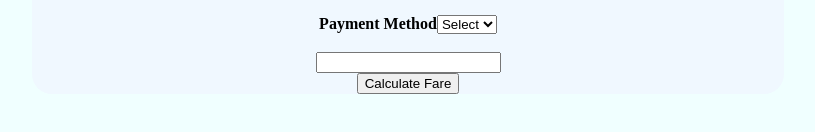
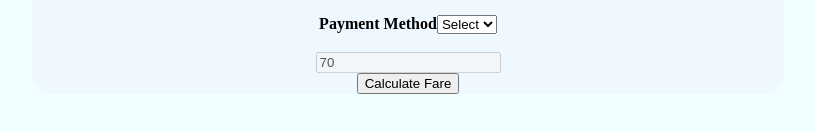
Before and after one commit to savan-jft/Project-DelhiMetro_FairCalculation, a plain HTML site: page index.html in a window 1280 px wide. Both pictures are taken after a click on the button "Calculate Fare". Shown: the part 320-452 px from the top of the page, without its empty margins (232-1047 px from the left). Drawn offline with Linux system fonts and the light colour scheme.

Commit message:
modified fare

```diff
--- a/calculateFare.js
+++ b/calculateFare.js
@@ -2,9 +2,9 @@ function dropDown(){
     var stationList = ['A','B','C','D','E','F','G','H','I','J','K','L','M','N','O','P','Q','R','S','T','U','V','W','X','Y','Z'];
     for(let i=0;i<=stationList.length-1;i++)
     {
-    document.getElementById('sourceStation').innerHTML+=`<option value=${i+1}>${stationList[i]}</option>`;
+    document.getElementById('sourceStation').innerHTML += `<option value=${i+1}>${stationList[i]}</option>`;
 
-    document.getElementById('destStation').innerHTML+=`<option value=${i+1}>${stationList[i]}</option>`;
+    document.getElementById('destStation').innerHTML += `<option value=${i+1}>${stationList[i]}</option>`;
     }
 }
 dropDown();
@@ -39,17 +39,20 @@ function calculateFair(){
     else if(noOfStations>=21 && noOfStations<=24){
         fair = 60;
     }
-    else{s
+    else{
         fair = 70;
     }
 
 
 
-    let card = document.getElementById('card').value;
-    let token = document.getElementById('token').value;
+    let payment1 = document.getElementById('card').value;
+    let payment2 = document.getElementById('token').value;
 
-    console.log(card);
-    console.log(token);
+    console.log(payment1);
+    console.log(payment2);
+    console.log(typeof payment1);
+    console.log(typeof payment2);
+
     let discount = 10;
 
     function disc(fair){
@@ -58,7 +61,7 @@ function calculateFair(){
         }
         else
         {
-            if(card){
+            if(payment1 == 'token'){
                 return fair-(Math.floor((fair*discount)/100));
             }
             else{
--- a/index.html
+++ b/index.html
@@ -36,7 +36,7 @@
 
         <div class="fare">
             <form action="">
-                <input type="text" id="fare" >
+                <input type="text" id="fare" disabled>
             </form>
         </div>
 
```
